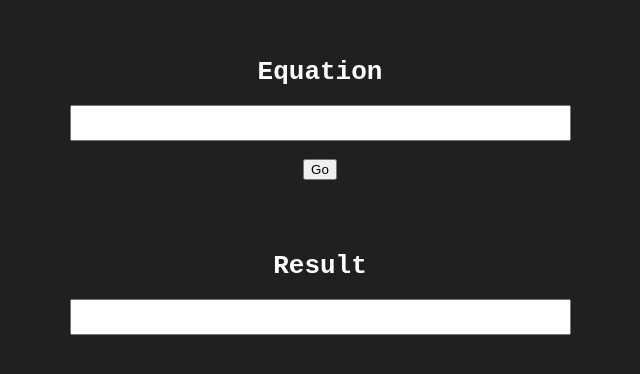
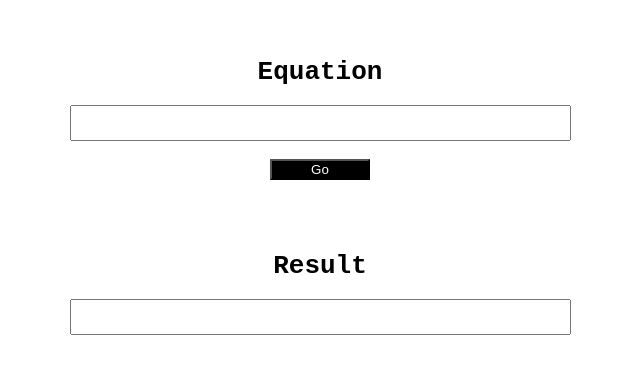
Before and after one commit to babaoui/w_bezwgl, a plain HTML site: page index.html in a window 1280 px wide. Shown: the part 238-612 px from the top of the page, without its empty margins (320-960 px from the left). Drawn offline with Linux system fonts and the light colour scheme.

Commit message:
Update index.html

```diff
--- a/index.html
+++ b/index.html
@@ -2,18 +2,18 @@
 	<head>
 		<title>wartosc bezwzgledna</title>
 	</head>
-	<body style="text-align: center; background-color: #202020;">
+	<body style="text-align: center;">
 		<br><br><br><br><br><br>
 		<br><br><br><br><br><br>
 		<br><br><br>
-		<h1 style="color: white; font-family: Monospace;">Equation</h1>
+		<h1 style="font-family: Monospace;">Equation</h1>
 		<label for="t">
 		<textarea id="t" cols=60 rows=2 style="resize: none;"></textarea>
 		<br>
 		<br>
-		<button id="b">Go</button>
+		<button id="b" style="background-color: black; color: white; width: 100px;">Go</button>
 		<br><br><br><br>
-		<h1 style="color: white; font-family: Monospace;">Result</h1>
+		<h1 style="font-family: Monospace;">Result</h1>
 		<textarea id="r" cols=60 rows=2 style="resize: none;" readonly></textarea>
 	</body>
 	<script src="index.js"></script>
```
